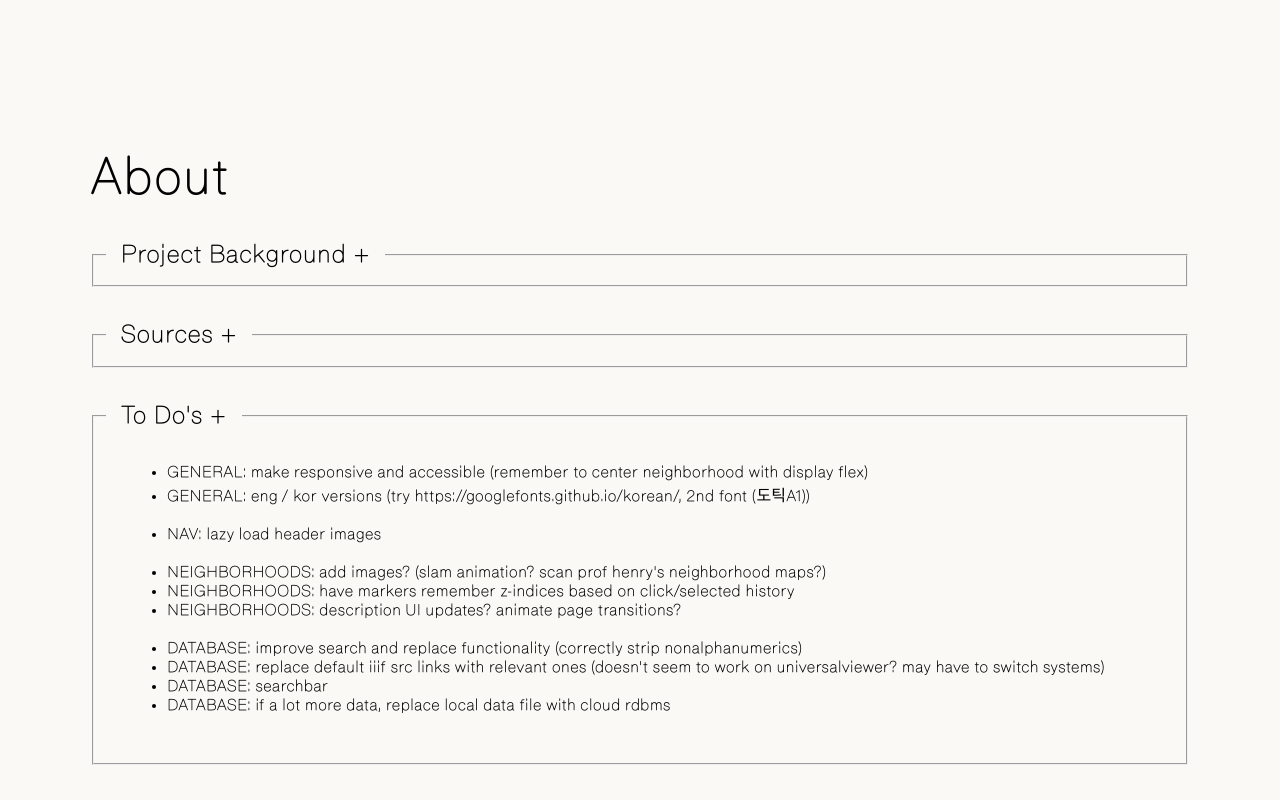
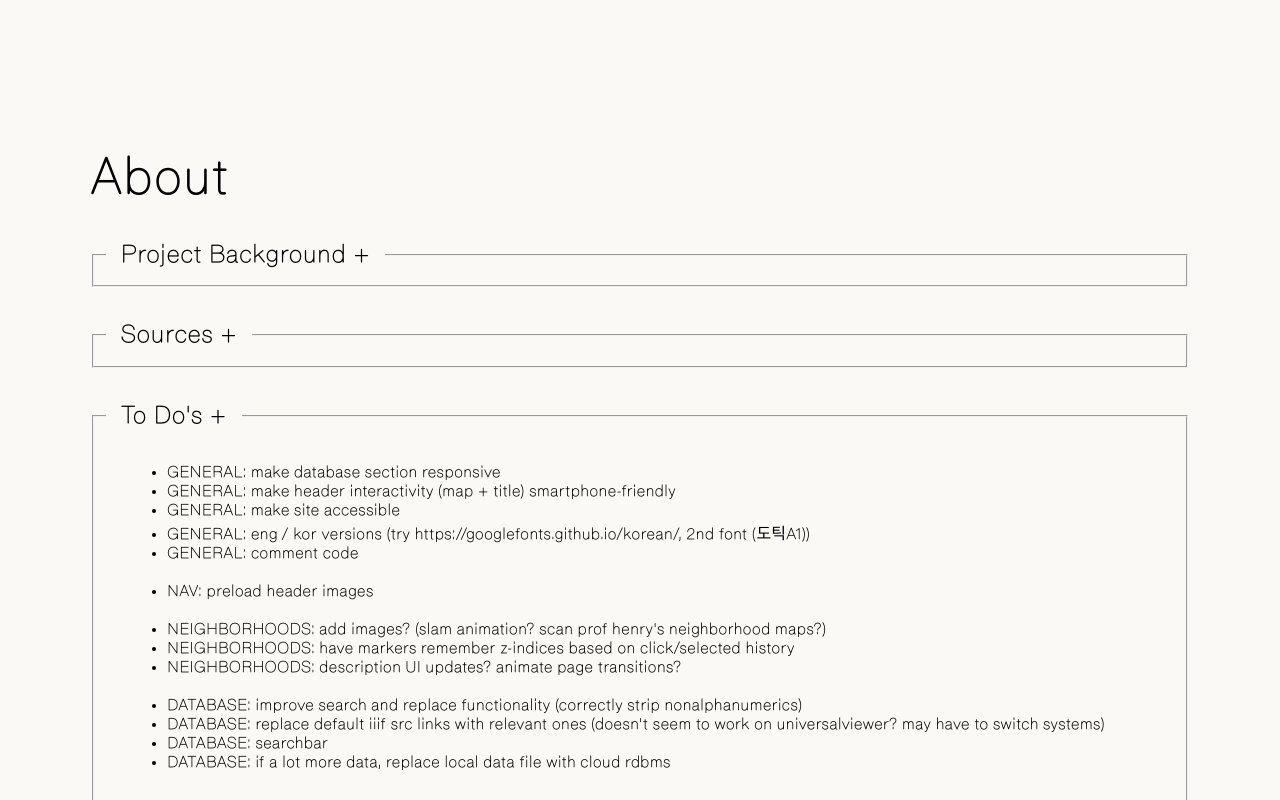
Before and after one commit to rileyseow/mapping-queer-seoul, a React (Vite) app: page / in a window 1280 px wide. Both pictures are taken after a click on the element "To Do's +". Shown: the part 2369-3169 px from the top of the page. Built offline with nearby package versions, Linux system fonts and the light colour scheme.

Commit message:
Add useeffect hook to header section for preloading archive popup images.

```diff
--- a/src/App.css
+++ b/src/App.css
@@ -329,12 +329,18 @@ nav {
   font-family:inherit;
   font-size:250%;
   border:none;
+  color:black;
   background-color:transparent;
   margin:0% 55px;
 }
 
 .Neighborhoods--arrows button:hover {
   cursor:pointer
+}
+
+button:disabled {
+  color: #B3B3B1;
+  cursor:default !important;
 }
 
 
--- a/src/components/About.jsx
+++ b/src/components/About.jsx
@@ -123,10 +123,13 @@ export default function About() {
         {sectionDisplays.todo.shown &&
           <div className='panel'>
             <ul>
-              <li>GENERAL: make responsive and accessible (remember to center neighborhood with display flex)</li>
+              <li>GENERAL: make database section responsive</li>
+              <li>GENERAL: make header interactivity (map + title) smartphone-friendly</li>
+              <li>GENERAL: make site accessible</li>
               <li>GENERAL: eng / kor versions (try https://googlefonts.github.io/korean/, 2nd font (도틱A1))</li>
+              <li>GENERAL: comment code</li>
               <br/>
-              <li>NAV: lazy load header images</li>
+              <li>NAV: preload header images</li>
               <br/>
               <li>NEIGHBORHOODS: add images? (slam animation? scan prof henry's neighborhood maps?)</li>
               <li>NEIGHBORHOODS: have markers remember z-indices based on click/selected history</li>
--- a/src/components/Header.jsx
+++ b/src/components/Header.jsx
@@ -59,6 +59,10 @@ export default function Header(props) {
     top:mousePosition.y + window.scrollY
   }
 
+  React.useEffect(() => {
+    archiveImages.forEach(img => new Image().src = img)
+  }, [])
+
   const title = 'Mapping Queer Seoul'
   const defaultTitleColors = {}
   for (let i = 0; i < title.length; i++) {
```
